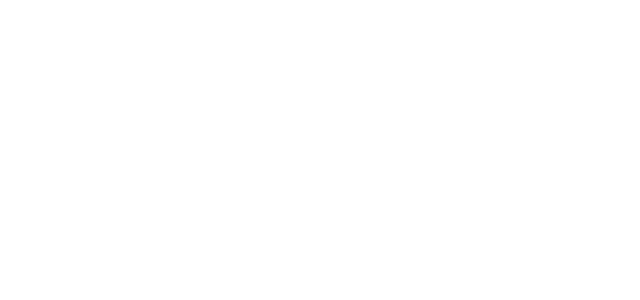
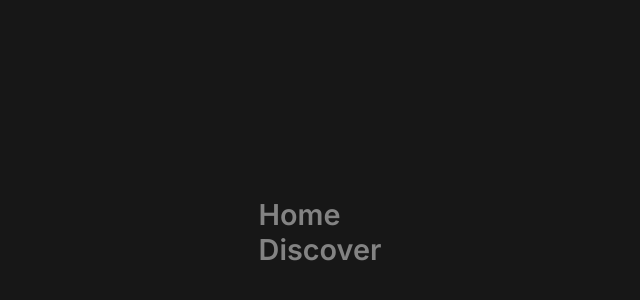
Before and after one commit to emiliaajax/movie-app-client, a React (Create React App) app: page / in a window 1280 px wide. Shown: the part 168-468 px from the top of the page, without its empty margins (340-980 px from the left). Built offline with nearby package versions, Linux system fonts and the light colour scheme.

Commit message:
Add React routes and implement a sidebar component

```diff
--- a/package.json
+++ b/package.json
@@ -8,6 +8,7 @@
     "@testing-library/user-event": "^13.5.0",
     "react": "^18.2.0",
     "react-dom": "^18.2.0",
+    "react-router-dom": "^6.8.1",
     "react-scripts": "5.0.1",
     "web-vitals": "^2.1.4"
   },
--- a/public/index.html
+++ b/public/index.html
@@ -8,6 +8,9 @@
       name="description"
       content="Web site created using create-react-app"
     />
+    <link rel="preconnect" href="https://fonts.googleapis.com">
+    <link rel="preconnect" href="https://fonts.gstatic.com" crossorigin>
+    <link href="https://fonts.googleapis.com/css2?family=Inter:wght@600;700&display=swap" rel="stylesheet">
     <!--
       manifest.json provides metadata used when your web app is installed on a
       user's mobile device or desktop. See https://developers.google.com/web/fundamentals/web-app-manifest/
--- /dev/null
+++ b/src/App.css
@@ -0,0 +1,3 @@
+.App {
+  font-family: 'Inter', sans-serif;
+}
--- a/src/App.js
+++ b/src/App.js
@@ -1,6 +1,21 @@
+import { BrowserRouter as Router, Routes, Route } from 'react-router-dom';
+import SideBar from "./components/SideBar";
 
 function App() {
-  return null
+  return (
+    <>
+      <Router>
+        <div className="App">
+          <Routes>
+            <Route
+              element={<SideBar />}
+              path='/'
+            />
+          </Routes>
+        </div>
+      </Router>
+    </>
+  )
 }
 
 export default App;
--- /dev/null
+++ b/src/components/SideBar.css
@@ -0,0 +1,28 @@
+.sideBar {
+  position: absolute;
+  width: 100%;
+  height: 100%;
+  left: 0px;
+  top: 0px;
+  background: #171717;
+  box-shadow: 1px 0px 0px #686868;
+  display: flex;
+  justify-content: center;
+  align-items: center;
+}
+
+.sideBar ul li {
+  list-style-type: none;
+}
+
+.sideBar ul li a {
+  color: #838383;
+  font-family: 'Inter', sans-serif;
+  font-weight: 600;
+  font-size: 1.8rem;
+  text-decoration: none;
+}
+
+.sideBar ul li a:focus {
+  color: #FFFFFF;
+}
--- /dev/null
+++ b/src/components/SideBar.js
@@ -0,0 +1,21 @@
+import { Link } from 'react-router-dom'
+import './SideBar.css'
+
+function SideBar () {
+  return (
+    <>
+      <nav className='sideBar'>
+        <ul>
+          <li>
+            <Link to='/'>Home</Link>
+          </li>
+          <li>
+            <Link to='/'>Discover</Link>
+          </li>
+        </ul>
+      </nav>
+    </>
+  )
+}
+
+export default SideBar
```
Also changed, not shown: 1 other file (tests, documents, lock files or other folders).
